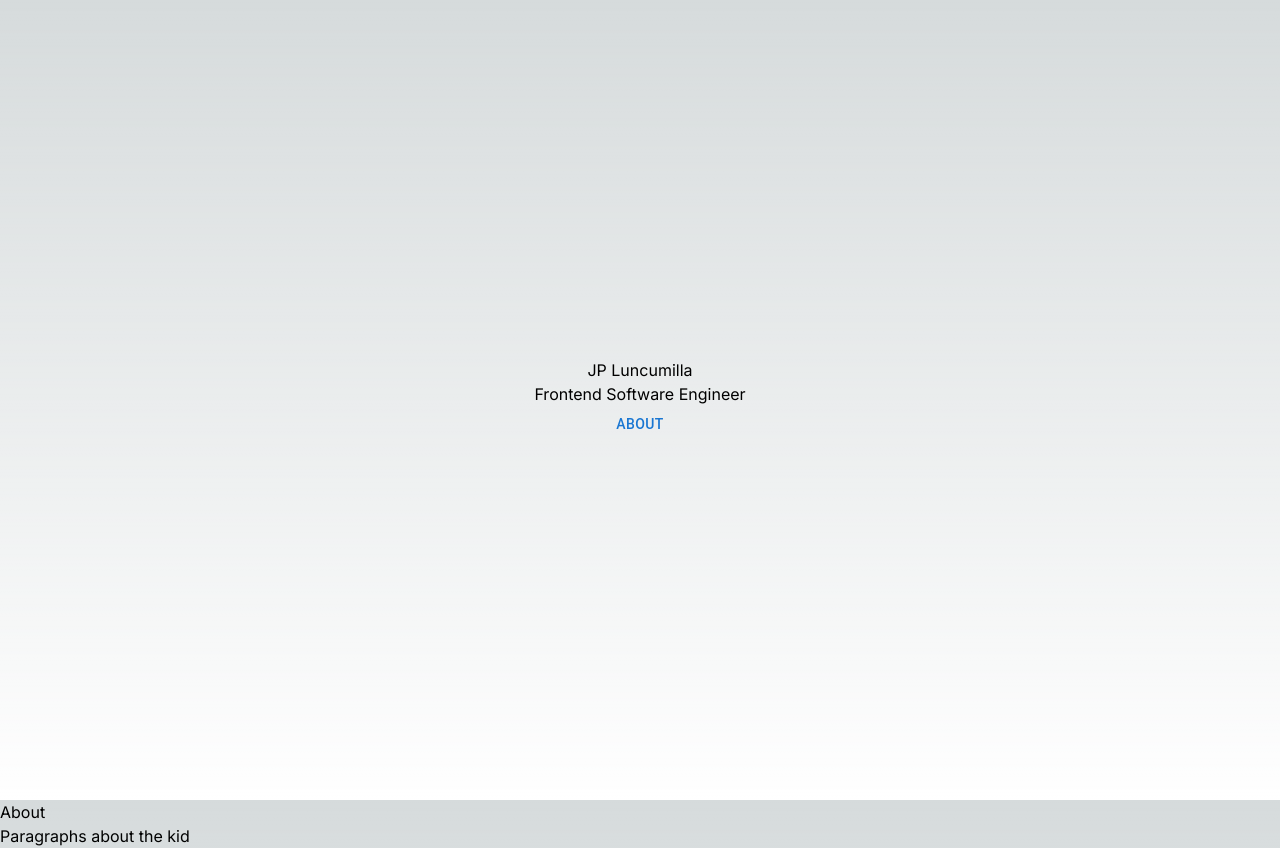
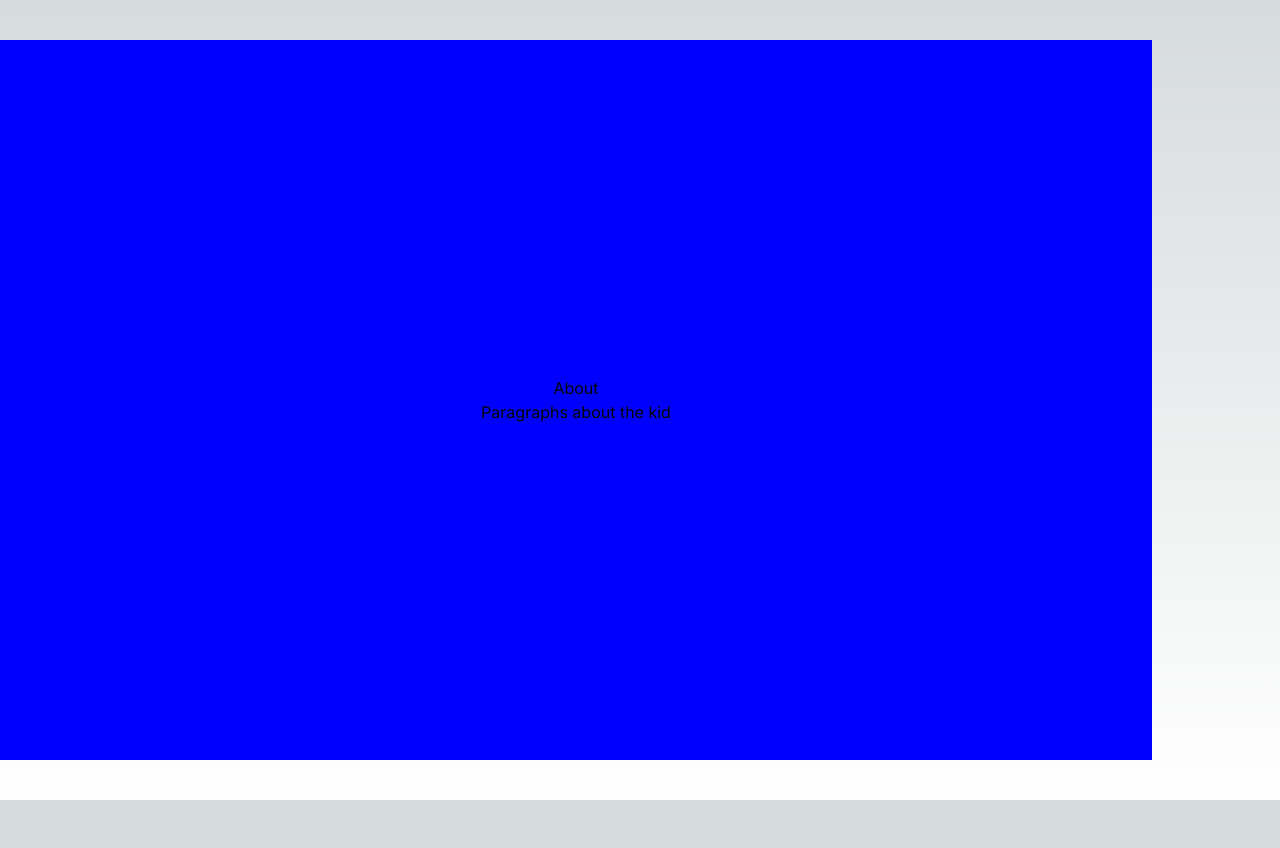
Before and after one commit to jpluncumilla/portfolio-next, a Next.js app: page / in a window 1280 px wide. Both pictures are taken after a click on the button "ABOUT". After the commit the page ends 800 px from the top, so only its background shows below. Built offline with nearby package versions, Linux system fonts and the light colour scheme.

Commit message:
About Slide overlaps main page

```diff
--- a/src/app/components/main.css
+++ b/src/app/components/main.css
@@ -6,3 +6,15 @@
   align-items: center;
   justify-content: center;
 }
+
+.about {
+  position: relative;
+  background-color: blue;
+  display: flex;
+  flex-direction: column;
+  width: 90%;
+  height: 90vh;
+  align-items: center;
+  justify-content: center;
+  margin-top: -95vh;
+}
--- a/src/app/components/main.tsx
+++ b/src/app/components/main.tsx
@@ -4,7 +4,7 @@ import "./main.css";
 import { Button, Slide } from "@mui/material";
 
 const about = (
-  <div>
+  <div className='about'>
     <h1>About</h1>
     <p>Paragraphs about the kid</p>
   </div>
```
